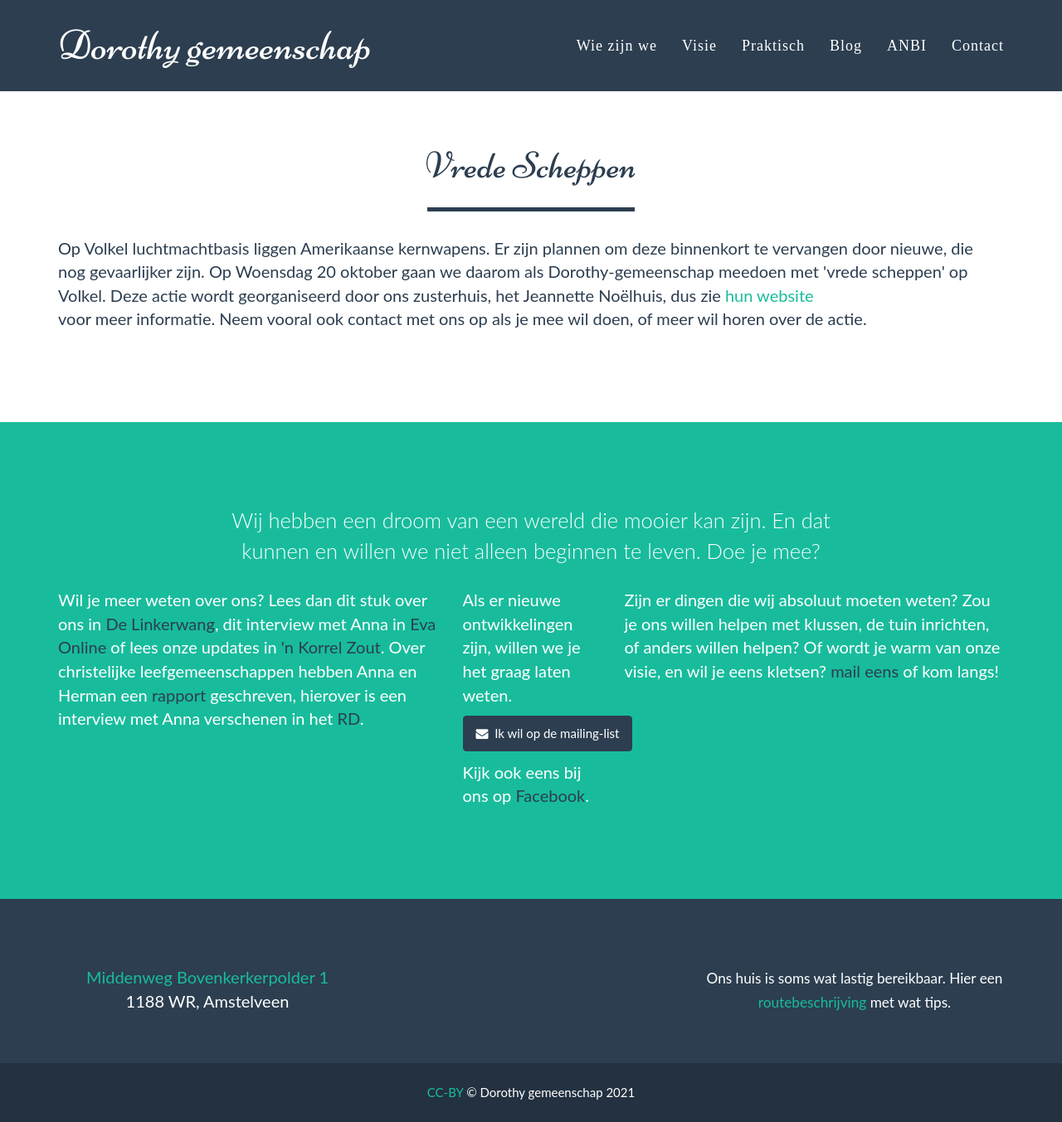
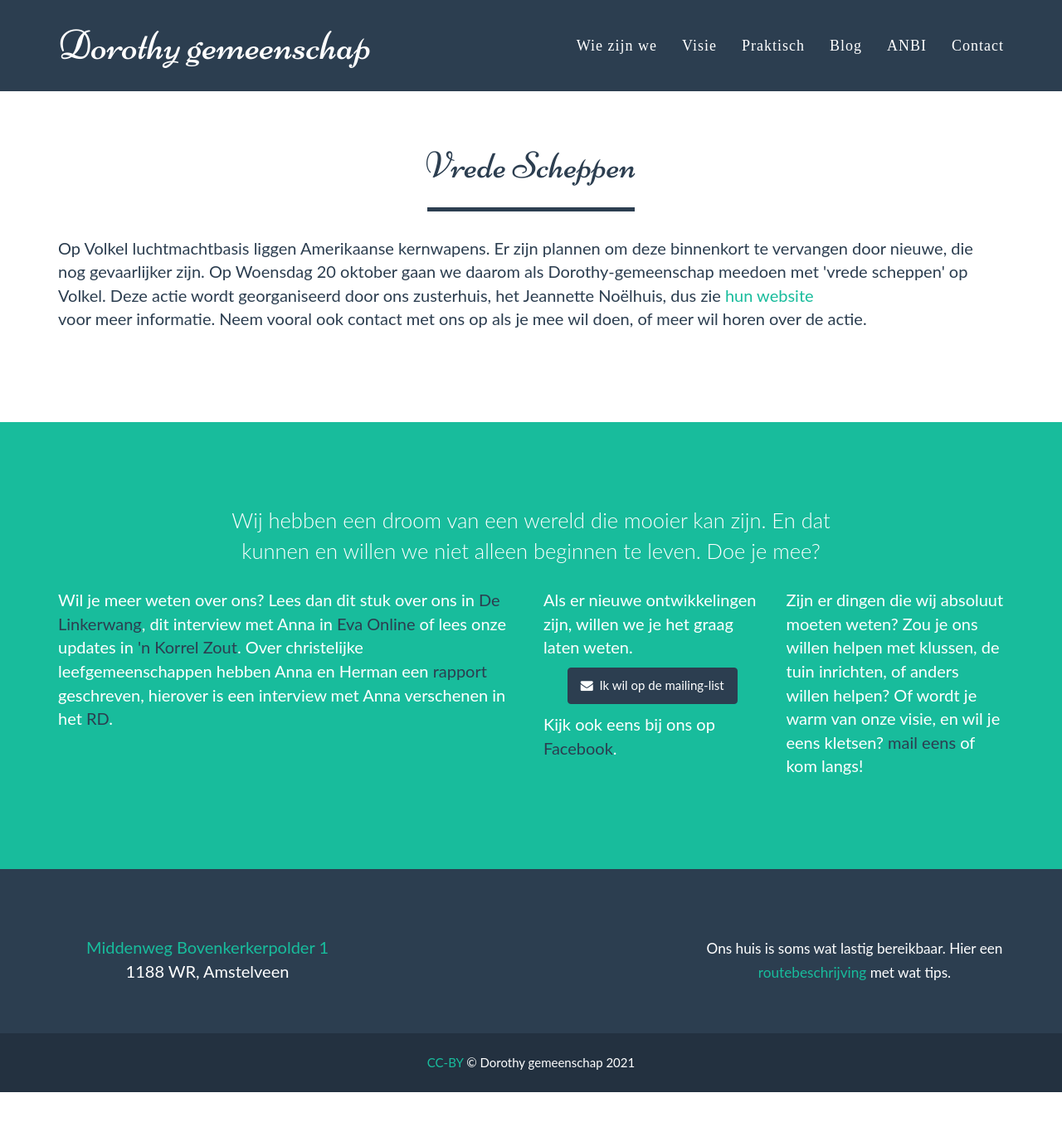
Before and after one commit to dorothygemeenschap/dorothygemeenschap.github.io, a Jekyll site: the page built from vrede-scheppen.html, in a window 1280 px wide and 1353 px high. Shown: the whole window at 83% size. Built offline with Jekyll 4.4.1, drawn with Linux system fonts in a browser that asks for light colours; some web fonts are replaced.

Commit message:
Update join.html

```diff
--- a/_includes/join.html
+++ b/_includes/join.html
@@ -19,13 +19,13 @@
             </div>
 
             <div class="row">
-              <div class="col-md-5">
+              <div class="col-md-6">
                 <p>
                   Wil je meer weten over ons? Lees dan dit stuk over ons in <a href="Dorothy_in_DeLinkerWang_oktober2021.pdf">De Linkerwang</a>, dit interview met Anna in <a href="https://eva.eo.nl/artikel/2021/09/anna-woont-met-haar-gezin-in-een-leefgemeenschap">Eva Online</a> of lees onze updates in <a href="https://korrelzout.noelhuis.nl/">'n Korrel Zout</a>. Over christelijke leefgemeenschappen hebben Anna en Herman een <a href="https://verenigingreligieuzeleefgemeenschappen.nl/rapport-over-leefgemeenschappen/">rapport</a> geschreven, hierover is een interview met Anna verschenen in het <a href="https://www.rd.nl/artikel/954069-leefgemeenschap-maakt-lichte-orthodoxie-mogelijk">RD</a>.
                 </p>
               </div>
 
-              <div class="col-md-2">
+              <div class="col-md-3">
                 <p>
                   Als er nieuwe ontwikkelingen zijn, willen we je het graag laten weten.
                 </p>
@@ -41,7 +41,7 @@
                 </p>
               </div>
 
-              <div class="col-md-5">
+              <div class="col-md-3">
                 <p>
                   Zijn er dingen die wij absoluut moeten weten? Zou je ons willen helpen
                   met klussen, de tuin inrichten, of anders willen helpen?
```
